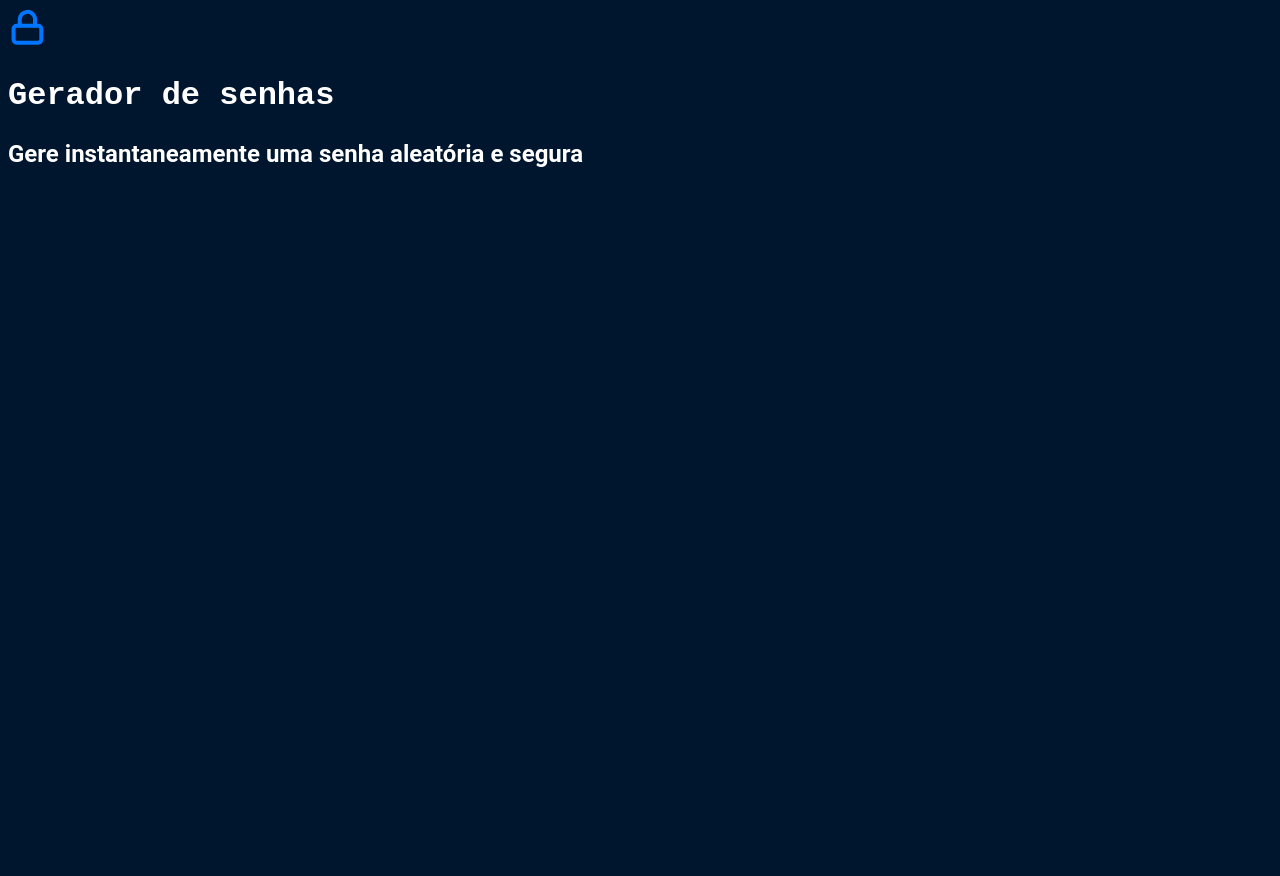
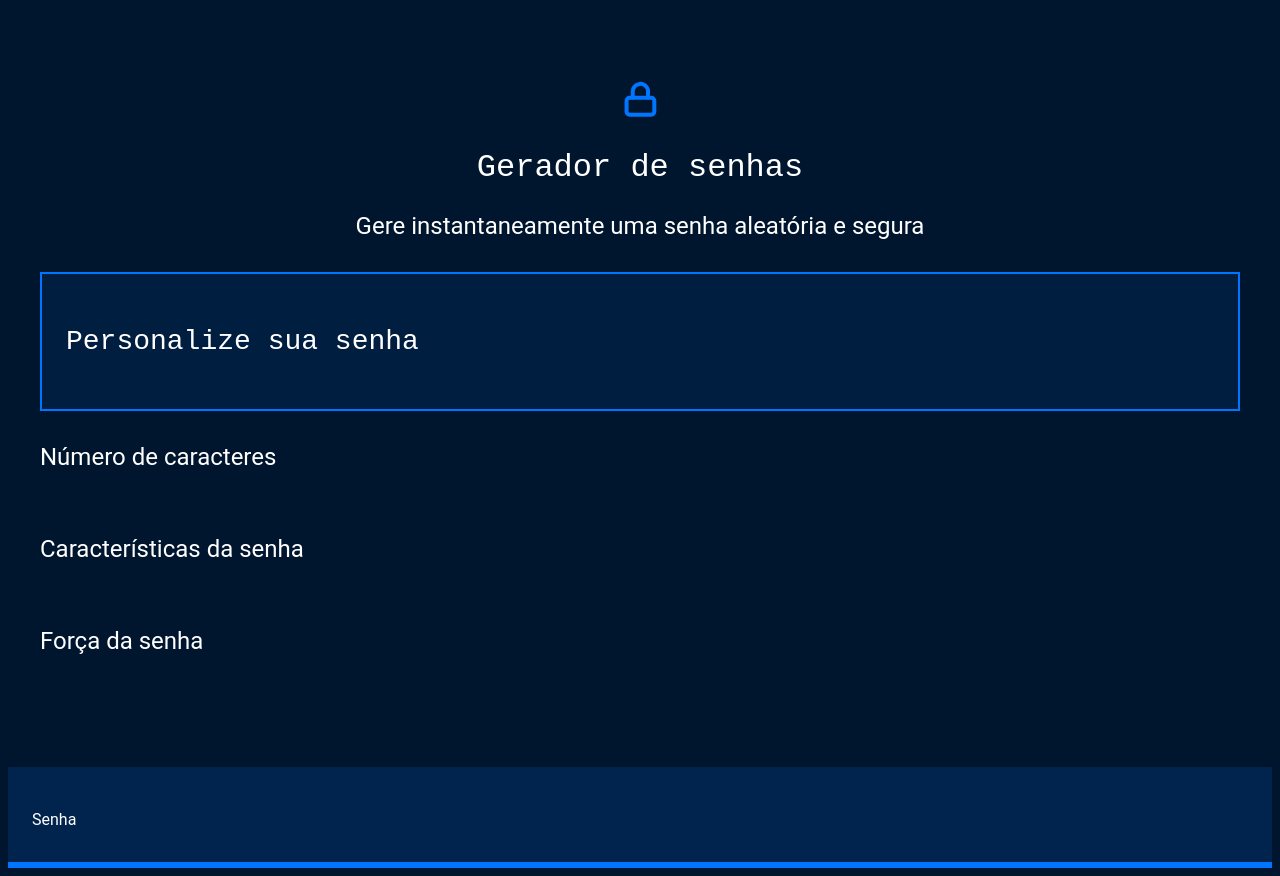
Before and after one commit to gabrordony/Seguran-a-digital-2024, a plain HTML site: page index.HTML in a window 1280 px wide. Before the commit the page ends 800 px from the top, so only its background shows below. Drawn offline with Linux system fonts and the light colour scheme.

Commit message:
Add files via upload

```diff
--- a/index.HTML
+++ b/index.HTML
@@ -7,8 +7,34 @@
     <link rel="stylesheet" href="style.CSS">
 </head>
 <body>
-    <img src="unlock.svg" alt="cadeado fechado">
-    <h2 class="titulo-principal">Gerador de senhas</h2>
-    <h3 class="titulo-secundario">Gere instantaneamente uma senha aleatória e segura</h3>
+    <section class="conteudo">
+   <div class="conteudo-titulo">
+        <img src="unlock.svg" alt="cadeado fechado">
+        <h2 class="titulo-principal">Gerador de senhas</h2>
+        <h3 class="titulo-secundario">Gere instantaneamente uma senha aleatória e segura</h3>
+    </div>
+    <div class="parametro">
+        <h3 class="parametro-titulo">Personalize sua senha</h3>
+        <div class="parametro-coluna__senha">
+
+        </div>
+    </div>
+    <div class="parametro-coluna__senha">
+        <div class="parametro-senha">
+            <h4 class="parametro-senha__titulo">Número de caracteres</h4>
+        </div>
+        <div class="parametro-senha">
+            <h4 class="parametro-senha__titulo">Características da senha</h4>
+        </div>
+        <div class="parametro-senha">
+            <h4 class="parametro-senha__titulo">Força da senha</h4>
+        </div>
+    </div>
+
+</section>
+    <div class="conteudo-senha">
+        <label for="senha">Senha</label>
+        <input name="senha" type="text" id="campo-senha">
+    </div>
 </body>
 </html>
--- a/style.CSS
+++ b/style.CSS
@@ -7,16 +7,80 @@
     --roboto: 'Roboto', sans-serif;
     --roboto-mono: 'Roboto Mono', monospace;
 }
+*{
+    font-weight: 400
+}
 
 body {
     color: var(--branco);
     background-color: var(--cor-de-fundo);
     font-family: var(--roboto);
 }
+
 .titulo-principal{
     font-family: var(--roboto-mono);
     font-size: 32px;
 }
+
 .titulo-secundario{
     font-size: 24px;
 }
+
+.conteudo-titulo{
+    text-align: center;
+    margin-top: 80px;
+}
+
+.conteudo-senha{
+    margin-top: 80px;
+    background: var(--fundo-senha);
+    padding: 24px;
+    border-bottom: 6px solid var(--borda);
+}
+
+#campo-senha{
+    background-color: var(--fundo-senha);
+    border: none;
+    color: var(--branco);
+    font-family: var(--roboto-mono);
+    font-size: 40px;
+    width: 70%;
+}
+
+#campo-senha:focus{
+    outline: none;
+}
+
+.conteudo{
+    max-width: 1200px;
+    margin: 0 auto;
+}
+
+.conteudo-senha{
+    margin-top: 80px;
+    background: var(--fundo-senha);
+    padding: 24px;
+    border-bottom: 6px solid var(--borda);
+}
+
+.parametro{
+    background-color: var(--fundo-texto);
+    border: 2px solid var(--borda);
+    margin-top: 32px;
+    padding: 24px;
+}
+
+.parametro-titulo{
+    font-family: var(--roboto-mono);
+    font-size: 28px;
+}
+
+.parametro-senha__titulo{
+    font-size:24px;
+}
+
+.parametro-coluna__senha{
+    display: flex;
+    flex-direction: column;
+    justify-content: center;
+}
```
